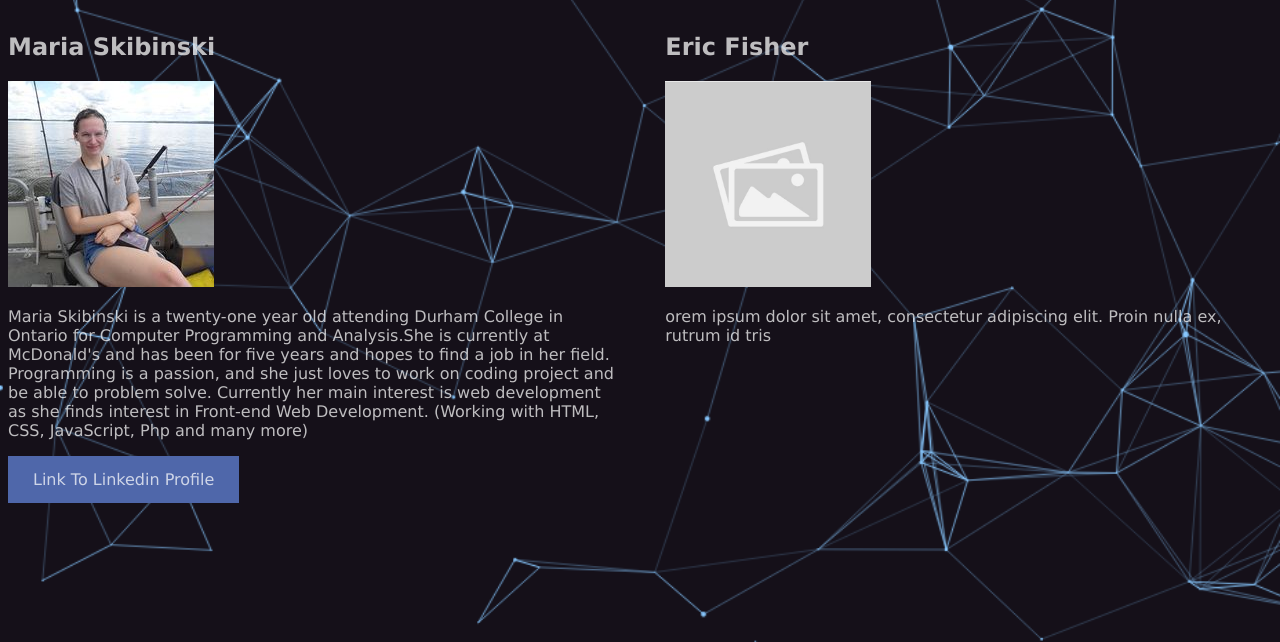
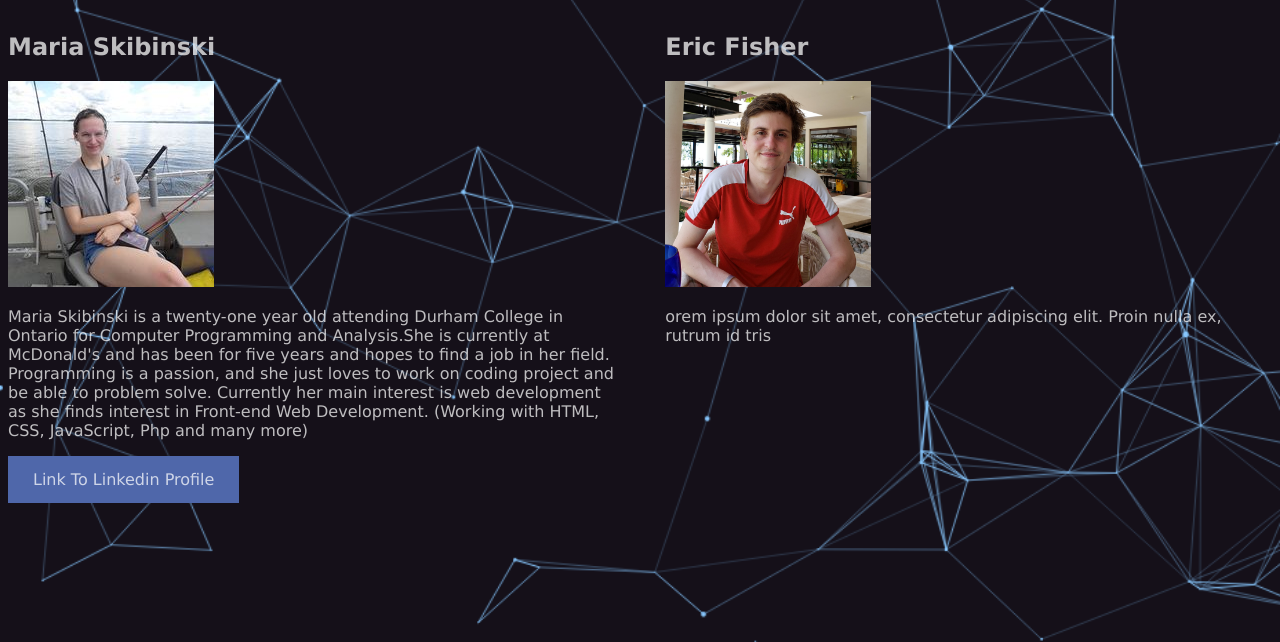
Before and after one commit to SkibbsMia/SkibbsMia.github.io, a website: page Scripts/about.html in a window 1280 px wide. Shown: the part 158-800 px from the top of the page. Drawn offline with Linux system fonts and the light colour scheme.

Commit message:
added photo

```diff
--- a/Scripts/about.html
+++ b/Scripts/about.html
@@ -26,7 +26,7 @@
         </div>
         <div style = "float:left;width:48%">
             <h2>Eric Fisher</h2>
-            <img src="../Pictures/placeholder.jpg" alt="placeholder" style="width:206px;height:206px;">
+            <img src="../Pictures/eric.jpg" alt="placeholder" style="width:206px;height:206px;">
             <p id = "IdEricInfo"></p>
         </div>
     </body>
```
Also changed, not shown: Pictures/eric.jpg (added).
